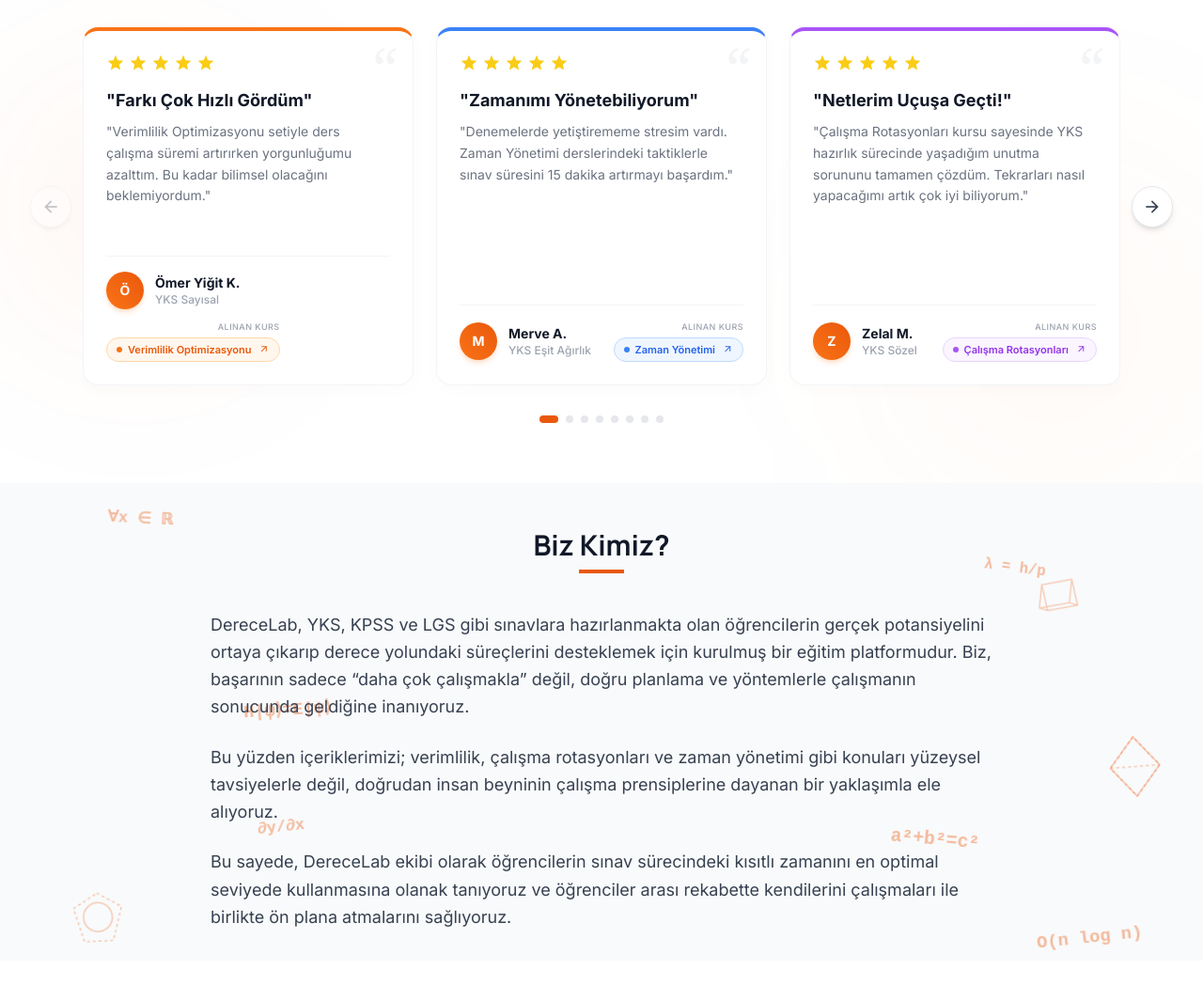
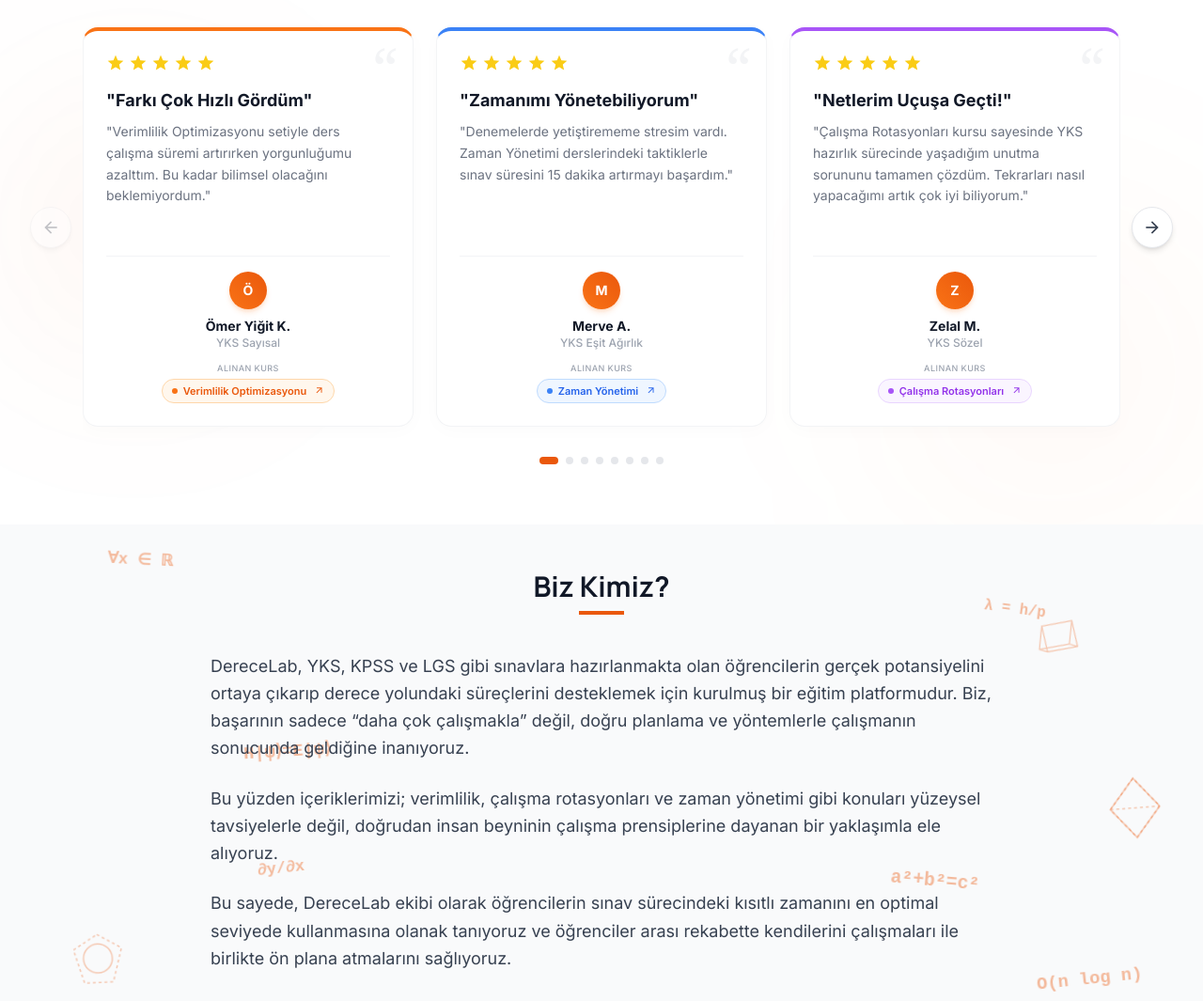
Before and after one commit to tugrulbarismihailoglu/d-e-r-e-c-e-l-a-b-e-g-i-t-i-m, a website: page index.html in a window 1280 px wide. Shown: the part 998-2063 px from the top of the page at 94% size. Drawn offline with nearby package versions, Linux system fonts and the light colour scheme; no server answers.

Commit message:
Publish site updates

```diff
--- a/index.html
+++ b/index.html
@@ -708,7 +708,7 @@
 
         function createCard(t) {
           var config = courseConfig[t.course] || courseConfig['uclu'];
-          var badgeHtml = '<div class="flex flex-col items-end shrink-0 min-w-0">'
+          var badgeHtml = '<div class="flex flex-col items-center shrink-0 min-w-0">'
             + '<span class="text-[9px] text-gray-400 font-medium mb-1 tracking-wider uppercase">Alınan Kurs</span>'
             + '<a href="' + config.url + '" class="inline-flex items-center gap-1.5 px-2.5 py-1 rounded-full text-[11px] font-semibold ' + config.badgeClass + ' transition-all duration-300">'
             + '<span class="w-1.5 h-1.5 rounded-full ' + config.dotClass + '"></span>'
@@ -724,10 +724,10 @@
             + '<h4 class="text-lg font-bold text-gray-900 mb-2 relative z-10">' + t.title + '</h4>'
             + '<p class="text-gray-500 text-sm leading-relaxed mb-6">' + t.text + '</p>'
             + '</div>'
-            + '<div class="flex flex-wrap items-center justify-between gap-3 border-t border-gray-100 pt-4 mt-auto">'
-            + '<div class="flex items-center gap-3 min-w-0">'
+            + '<div class="flex flex-col items-center gap-3 border-t border-gray-100 pt-4 mt-auto">'
+            + '<div class="flex flex-col items-center gap-2 text-center">'
             + '<div class="w-10 h-10 rounded-full bg-gradient-to-tr from-orange-500 to-orange-600 flex items-center justify-center font-bold text-white text-sm shadow-md shadow-orange-500/20 shrink-0">' + t.initial + '</div>'
-            + '<div class="min-w-0"><div class="font-bold text-gray-900 text-sm">' + t.name + '</div><div class="text-xs text-gray-400 font-medium">' + t.sub + '</div></div>'
+            + '<div><div class="font-bold text-gray-900 text-sm">' + t.name + '</div><div class="text-xs text-gray-400 font-medium">' + t.sub + '</div></div>'
             + '</div>'
             + badgeHtml
             + '</div></div>';
```
Also changed, not shown: kurslar/calisma-rotasyonlari/index.html (+4 -4 lines), kurslar/uclu-paket/index.html (+4 -4 lines), kurslar/verimlilik-optimizasyonu/index.html (+4 -4 lines), kurslar/zaman-yonetimi/index.html (+4 -4 lines).
